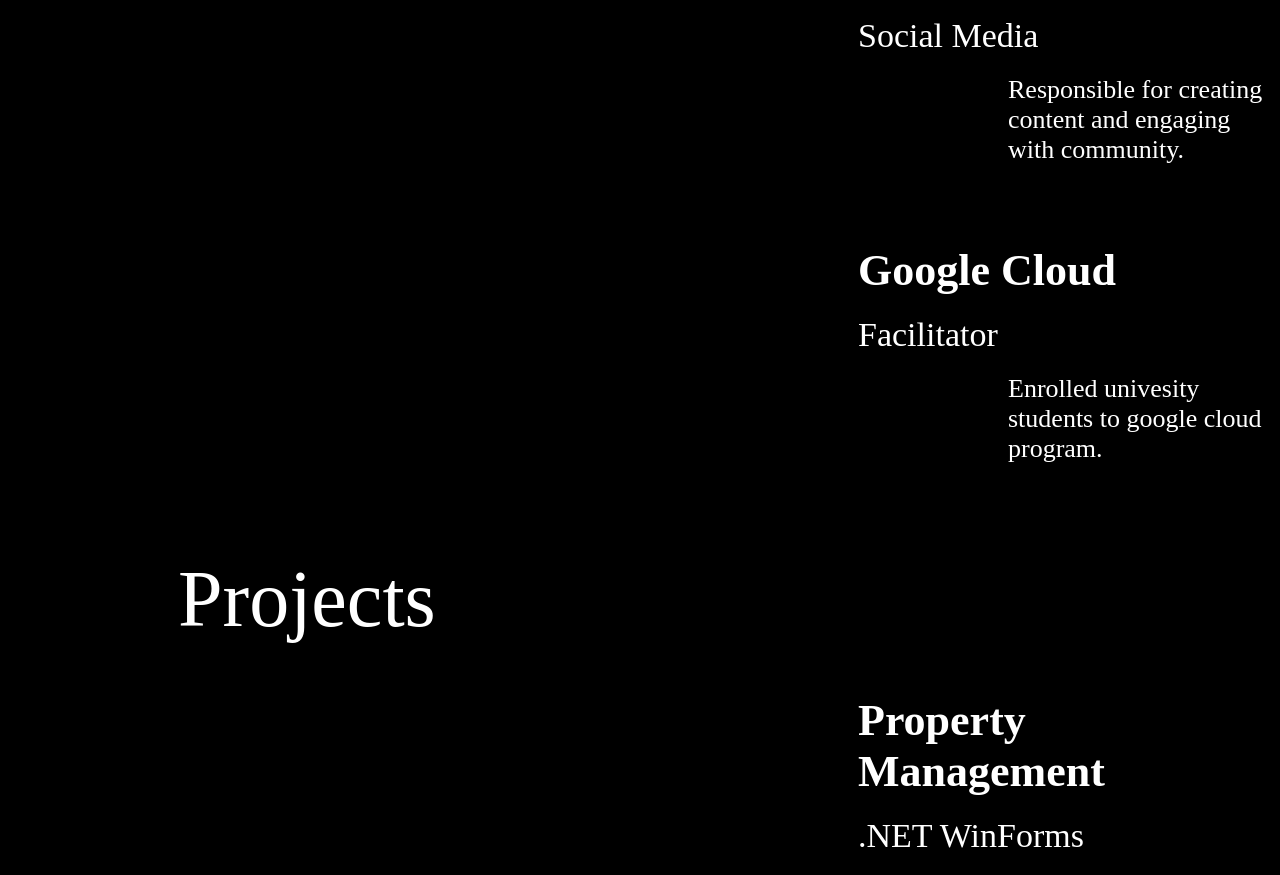
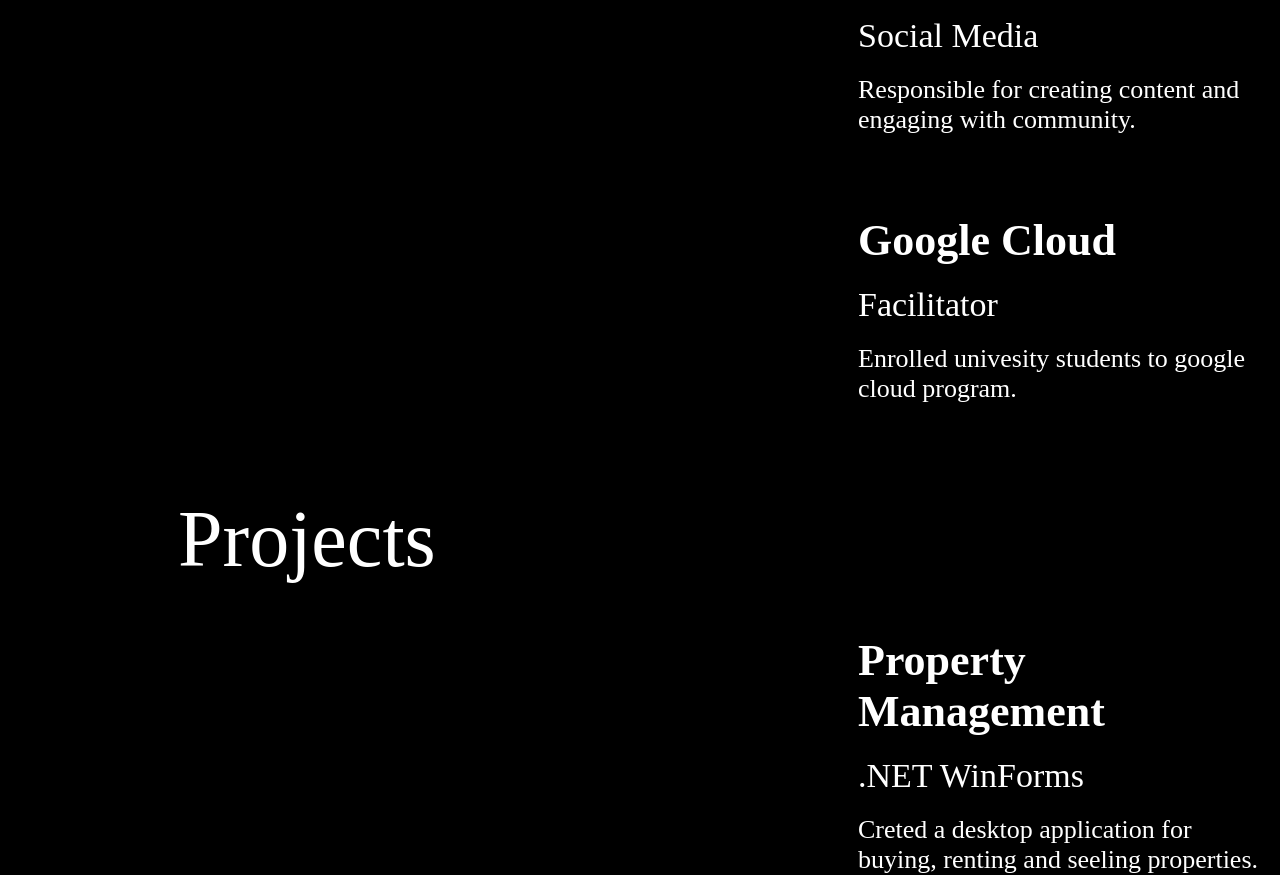
Before and after one commit to yaggit/website, a plain HTML site: page index.html in a window 1280 px wide. Shown: the part 1148-2023 px from the top of the page. Drawn offline with Linux system fonts and the light colour scheme.

Commit message:
margin-left changed

```diff
--- a/style.css
+++ b/style.css
@@ -133,7 +133,7 @@ p{
   .experience-item-description {
     font-size: 26px;
     color: white;
-    margin-left:850px ;
+    margin-left:700px ;
   }
 
   .experience-item-position {
```
